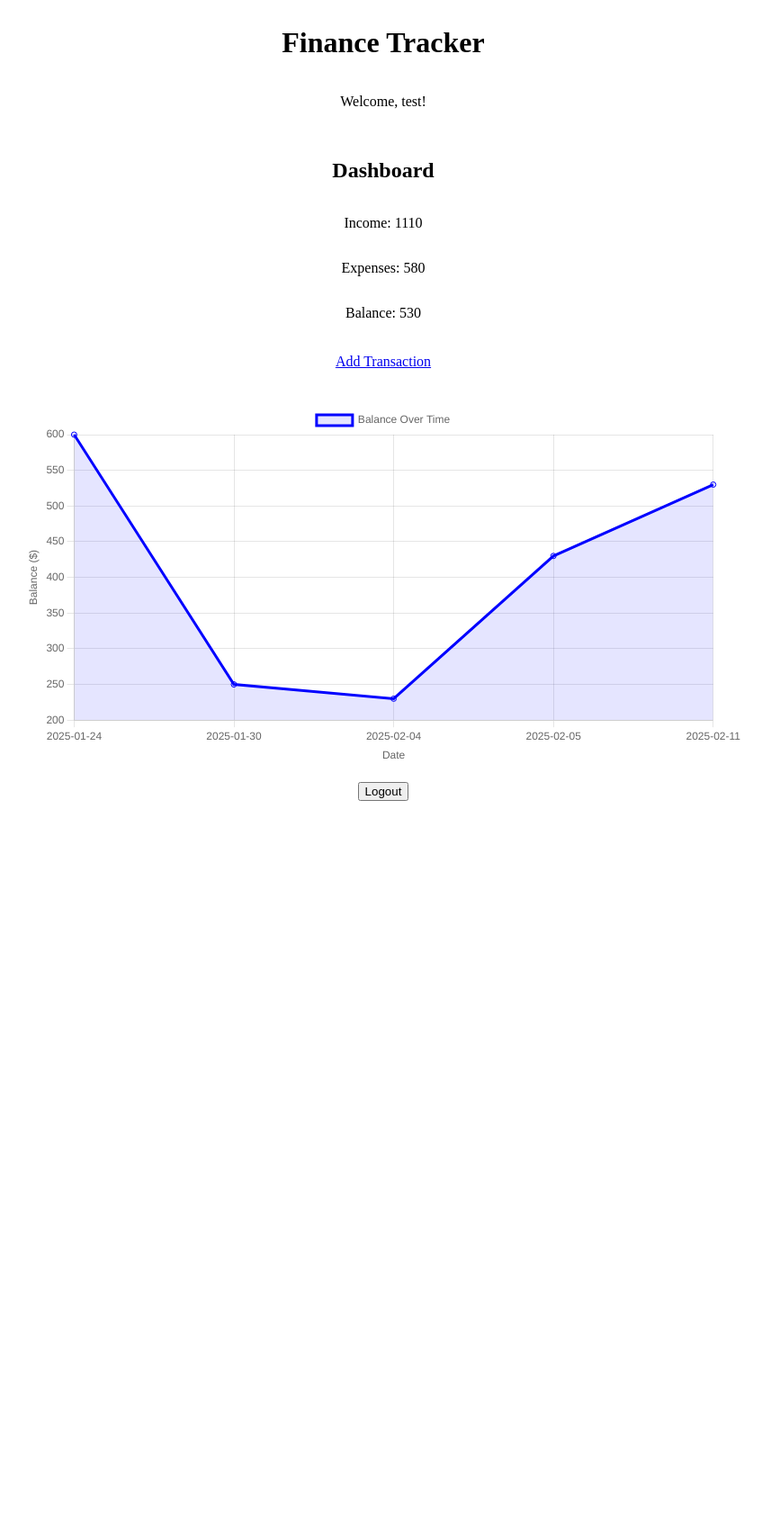
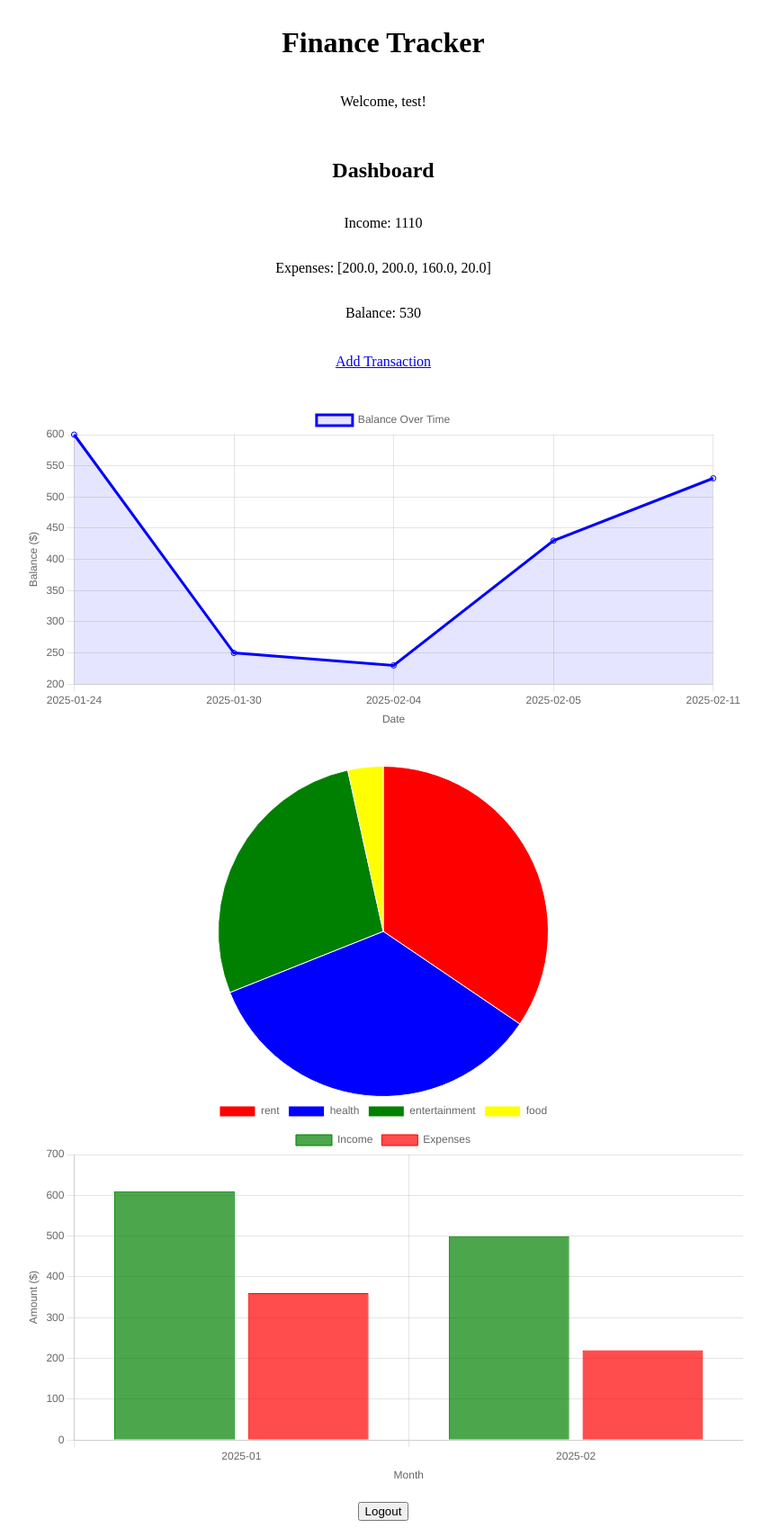
Before and after one commit to wsaronam/my-finance-app, a Django app: page / in a window 1280 px wide. Shown: the whole page at 90% size, without its empty margins (214-1071 px from the left). Before the commit the page ends 890 px from the top, so only its background shows below. Run offline with Django 5.2, Linux system fonts and the light colour scheme; a user stored in the database is signed in; data comes from the database, SQL or seed files in the repository; both versions use the stored data as it was after the commit.

Commit message:
updates
- added two more charts (expenses categories pie chart, income vs expenses bar graph per month)

```diff
--- a/finance/static/style.css
+++ b/finance/static/style.css
@@ -40,6 +40,25 @@
     width: 100%;
     height: 400px;
     display: block;
+    margin-bottom: 40px;
+}
+
+#pieChart {
+    max-width: 100%;
+    max-height: 100%;
+    width: 100%;
+    height: 400px;
+    display: block;
+    margin-bottom: 80px;
+}
+
+#vsChart {
+    max-width: 100%;
+    max-height: 100%;
+    width: 100%;
+    height: 400px;
+    display: block;
+    margin-bottom: 40px;
 }
 
 .add-btn {
--- a/finance/templates/dashboard.html
+++ b/finance/templates/dashboard.html
@@ -9,19 +9,36 @@
 <p>Balance: {{ balance }}</p>
 <a href="{% url 'add_transaction' %}" class="add-btn">Add Transaction</a>
 
+<div>
+    <div style="width: 800px; height: 400px; overflow: hidden;">
+        <canvas id="balanceChart"></canvas>
+    </div>
+    <div style="width: 800px; height: 400px; overflow: hidden;">
+        <canvas id="pieChart"></canvas>
+    </div>
+    <div style="width: 800px; height: 400px; overflow: hidden;">
+        <canvas id="vsChart"></canvas>
+    </div>
+</div>
 
-<div style="width: 800px; height: 400px; overflow: hidden;">
-    <canvas id="balanceChart"></canvas>
-</div>
 
 
 <script>
     document.addEventListener("DOMContentLoaded", function() {
         var ctx = document.getElementById('balanceChart').getContext('2d');
+        var ctx2 = document.getElementById('pieChart').getContext('2d');
+        var ctx3 = document.getElementById('vsChart').getContext('2d');
 
         // convert the django variable data into usable JS arrays
         let dates = JSON.parse('{{ dates|escapejs }}');
         let balances = JSON.parse('{{ balances|escapejs }}');
+
+        let categories = JSON.parse('{{ categories|escapejs }}');
+        let expenses = JSON.parse('{{ expenses|escapejs }}');
+
+        let vsMonths = JSON.parse('{{ vsMonths|escapejs }}');
+        let vsIncomes = JSON.parse('{{ vsIncomes|escapejs }}');
+        let vsExpenses = JSON.parse('{{ vsExpenses|escapejs }}');
 
         // prevent infinite loading charts
         if (window.balanceChart instanceof Chart) {
@@ -50,6 +67,61 @@
                 }
             }
         });
+
+
+        window.pieChart = new Chart(ctx2, {
+            type: 'pie',
+            data: {
+                labels: categories,
+                datasets: [{
+                    data: expenses,
+                    backgroundColor: [
+                        'red', 'blue', 'green', 'yellow', 'purple', 'orange', 'pink'
+                    ],
+                    borderWidth: 1
+                }]
+            },
+            options: {
+                responsive: true,
+                plugins: {
+                    legend: { position: 'bottom' }
+                }
+            }
+        });
+
+
+        window.vsChart = new Chart(ctx3, {
+            type: 'bar',
+            data: {
+                labels: vsMonths,  // x-axis: months
+                datasets: [
+                    {
+                        label: 'Income',
+                        data: vsIncomes,
+                        backgroundColor: 'rgba(0, 128, 0, 0.7)', // green
+                        borderColor: 'green',
+                        borderWidth: 1
+                    },
+                    {
+                        label: 'Expenses',
+                        data: vsExpenses,
+                        backgroundColor: 'rgba(255, 0, 0, 0.7)', // red
+                        borderColor: 'red',
+                        borderWidth: 1
+                    }
+                ]
+            },
+            options: {
+                responsive: true,
+                scales: {
+                    x: { title: { display: true, text: 'Month' } },
+                    y: { title: { display: true, text: 'Amount ($)' }, beginAtZero: true }
+                },
+                plugins: {
+                    legend: { position: 'top' }
+                }
+            }
+        });
     });
 
 </script>
--- a/finance/views.py
+++ b/finance/views.py
@@ -1,5 +1,6 @@
 from django.shortcuts import render, redirect
 from django.db import models
+from django.db.models import Sum
 from .models import Transaction
 from .forms import TransactionForm
 from django.contrib.auth.decorators import login_required
@@ -45,6 +46,33 @@
         dates.append(date)
         balances.append(float(runningBalance))
 
+    # get categories for pie chart
+    category_expenses = (
+        transactions.filter(is_income=False)
+        .values("category")
+        .annotate(total=Sum("amount"))
+        .order_by("-total")
+    )
+
+    categories = [entry['category'] for entry in category_expenses]
+    expenses = [float(entry['total']) for entry in category_expenses]
+
+
+    # get income vs expenses per month
+    monthlyData = transactions.values('date__month', 'date__year').annotate(
+        total_income=Sum('amount', filter=models.Q(is_income=True)),
+        total_expense=Sum('amount', filter=models.Q(is_income=False))
+    ).order_by('date__year', 'date__month')
+
+    vsMonths = []
+    vsIncomes = []
+    vsExpenses = []
+    for data in monthlyData:
+        month_label = f"{data['date__year']}-{str(data['date__month']).zfill(2)}"
+        vsMonths.append(month_label)
+        vsIncomes.append(float(data['total_income'] or 0))
+        vsExpenses.append(float(data['total_expense'] or 0))
+
     return render(request, 'dashboard.html', {
         'transactions': transactions,
         'income': income,
@@ -52,6 +80,11 @@
         'balance': balance,
         'dates': json.dumps(dates),
         'balances': json.dumps(balances),
+        'categories': json.dumps(categories),
+        'expenses': json.dumps(expenses),
+        'vsMonths': json.dumps(vsMonths),
+        'vsIncomes': json.dumps(vsIncomes),
+        'vsExpenses': json.dumps(vsExpenses),
     })
 
 
```
Also changed, not shown: db.sqlite3.
